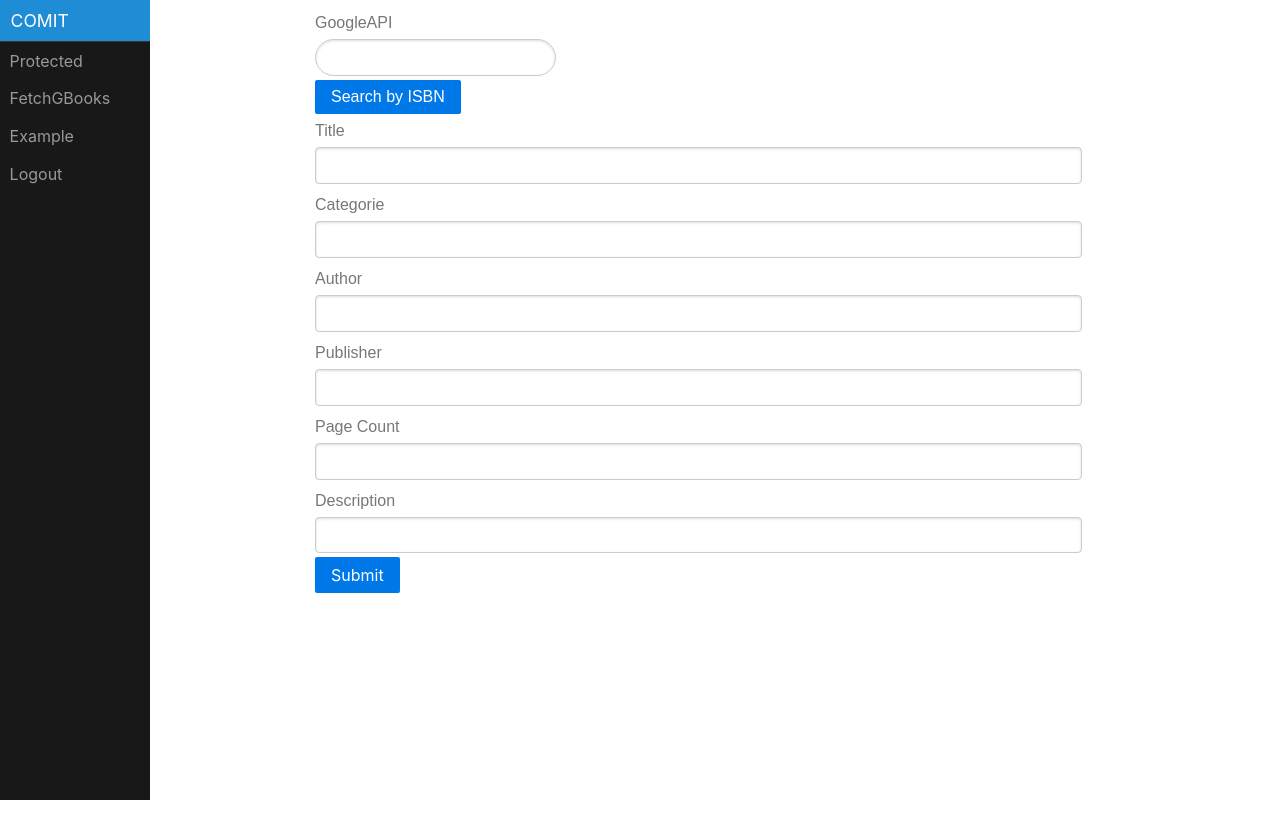
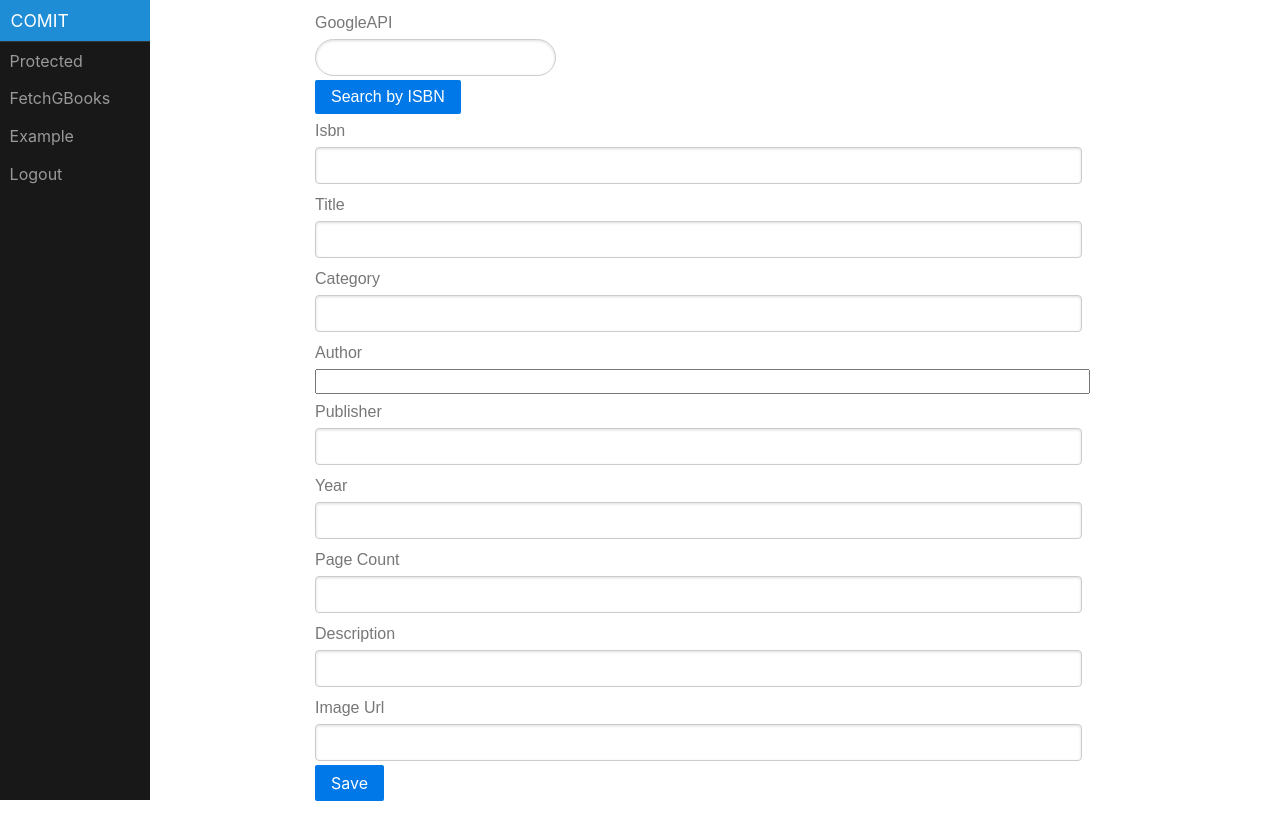
Before and after one commit to fabricioobregon/my-app, a React (Create React App) app: page /fetchgBooks in a window 1280 px wide. Shown: the top 840 px of the page. Before the commit the page ends 800 px from the top, so only its background shows below. Built offline with nearby package versions, Linux system fonts and the light colour scheme; sample sign-in values are in the browser's storage.

Commit message:
Fixing saving book to backend

```diff
--- a/src/bookcomponents/FetchGBooks.js
+++ b/src/bookcomponents/FetchGBooks.js
@@ -1,55 +1,55 @@
 import React, { useState, useEffect } from "react";
-import 'purecss/build/pure.css';
-import '../css/side-menu.css';
-
 
 export default function FetchGBooks(props){
     const [isbn, setIsbn] = useState("");
     const [fetchJSON, setFetchJSON] = useState(undefined);
+    const [responseJSON, setResponseJSON] = useState(undefined);
+    const [customIsbn, setCustomIsbn] = useState("");
     const [imageUrl, setImageUrl] = useState("");
     const [title, setTitle] = useState("");
-    const [categorie, setCategorie] = useState("");
+    const [category, setCategory] = useState("");
     const [year, setYear] = useState("");
     const [author, setAuthor] = useState("");
     const [publisher, setPublisher] = useState("");
     const [pageCount, setPageCount] = useState("");
     const [description, setDescription] = useState("");
 
-    useEffect(() => {
-        // Update the document title using the browser API
-        if(isbn === "" || isbn.length < 13){
+
+    // useEffect(() => {
+    //     if (fetchJSON === null){
+    //         populateForm();
+    //     }
+    // });
+
+    function callPopulateForm() {populateForm();}
+
+    function populateForm() {
+            if(isbn.length === 13 && fetchJSON.totalItems > 0){
+                setImageUrl(JSON.stringify(fetchJSON.items[0].volumeInfo.imageLinks.thumbnail).replace(/['"]+/g, ''));
+                setTitle(JSON.stringify(fetchJSON.items[0].volumeInfo.title).replace(/['"]+/g, ''));
+                setCategory(JSON.stringify(fetchJSON.items[0].volumeInfo.categories[0]).replace(/['"]+/g, ''));
+                setYear(JSON.stringify(fetchJSON.items[0].volumeInfo.publishedDate.substr(0, 4)).replace(/['"]+/g, ''));
+                setAuthor(JSON.stringify(fetchJSON.items[0].volumeInfo.authors[0]).replace(/['"]+/g, ''));
+                setPublisher(JSON.stringify(fetchJSON.items[0].volumeInfo.publisher).replace(/['"]+/g, ''));
+                setPageCount(JSON.stringify(fetchJSON.items[0].volumeInfo.pageCount).replace(/['"]+/g, ''));
+                setDescription(JSON.stringify(fetchJSON.items[0].volumeInfo.description).replace(/['"]+/g, ''));
+                setCustomIsbn(JSON.stringify(fetchJSON.items[0].volumeInfo.industryIdentifiers[0].identifier).replace(/['"]+/g, ''));
+            }else{
                 setFetchJSON("");
                 setImageUrl("");
                 setTitle("");
-            setCategorie("");
+                setCategory("");
                 setYear("");
                 setAuthor("");
                 setPublisher("");
                 setPageCount("");
                 setDescription("");
-        }else{
-            if(fetchJSON){
-                if(fetchJSON.totalItems > 0){
-                    setImageUrl(JSON.stringify(fetchJSON.items[0].volumeInfo.imageLinks.thumbnail));
-                    setTitle(JSON.stringify(fetchJSON.items[0].volumeInfo.title));
-                    setCategorie(JSON.stringify(fetchJSON.items[0].volumeInfo.categories[0]));
-                    setYear(JSON.stringify(fetchJSON.items[0].volumeInfo.publishedDate.substr(0, 4)));
-                    setAuthor(JSON.stringify(fetchJSON.items[0].volumeInfo.authors[0]));
-                    setPublisher(JSON.stringify(fetchJSON.items[0].volumeInfo.publisher));
-                    setPageCount(JSON.stringify(fetchJSON.items[0].volumeInfo.pageCount));
-                    setDescription(JSON.stringify(fetchJSON.items[0].volumeInfo.description));
+                setCustomIsbn("");
             }
+
         }
-        }
-    });
 
-    useEffect(() => {
-        // Update the document title using the browser API
-
-
-    });
-
-    function onSubmit(props) {
+    function requestGBooks(props) {
         props.preventDefault();
 
         if(isbn === "" || isbn.length < 13){
@@ -65,27 +65,75 @@ export default function FetchGBooks(props){
                         throw new Error('ISBN not found');
                     }
                 })
-                .then(json => {setFetchJSON(json);})
+                .then(json => {setFetchJSON(json);console.log("Here is your fetch " + responseJSON);callPopulateForm();})
+                .catch(error => {alert(error.message)});
+        }
+    }
+
+    function saveBook(props) {
+        props.preventDefault();
+        if(isbn.length === 13){
+
+            const token = JSON.parse(localStorage.getItem('Authentication'));
+            const userId = token == null ? "":token.id;
+
+            console.log(
+                JSON.stringify({
+                    isbn: customIsbn,
+                    title: title,
+                    description : description,
+                    imageUrl: imageUrl,
+                    publisher: publisher,
+                    year: year,
+                    category: category,
+                    pageCount: pageCount,
+                    authors: ([{name:author}]),
+                    customer_id: userId
+                })
+            )
+
+            fetch("http://localhost:9000/book/add", {
+                method: 'POST',
+                headers: {'Content-Type': 'application/json'},
+                body: JSON.stringify({
+                    isbn: customIsbn,
+                    title: title,
+                    description : description,
+                    imageUrl: imageUrl,
+                    publisher: publisher,
+                    year: year,
+                    category: category,
+                    pageCount: pageCount,
+                    authors: ([{name:author}]),
+                    customer_id: userId
+                })
+            })
+                .then(response =>  {
+                    if(response.ok) {
+                        alert("Your book was saved!");
+                        return response.json();
+                    } else {
+                        throw new Error('Error saving');
+                    }
+                })
+                .then(json => {setResponseJSON(json);})
                 .catch(error => {alert(error.message)});
         }
     }
 
     const changeIsbn = event => {setIsbn(event.target.value);}
+    const changeCustomIsbn = event => {setCustomIsbn(event.target.value);}
     const changeImageUrl = event => {setImageUrl(event.target.value);}
+    const changeYear = event => {setYear(event.target.value);}
     const changeTitle = event => {setTitle(event.target.value);}
-    const changeCategorie = event => {setCategorie(event.target.value);}
+    const changeCategory = event => {setCategory(event.target.value);}
     const changeAuthor = event => {setAuthor(event.target.value);}
     const changePublisher = event => {setPublisher(event.target.value);}
     const changePagecount = event => {setPageCount(event.target.value);}
     const changeDescription = event => {setDescription(event.target.value);}
 
+    return (
 
-
-
-
-
-
-    return (
 <div>
         <form className="pure-form pure-form-stacked">
             <fieldset>
@@ -93,13 +141,13 @@ export default function FetchGBooks(props){
                     <div className="pure-u-1 pure-u-md-1-3">
                         <label htmlFor="isbn">GoogleAPI</label>
                         <input type="text" id="isbn" className="pure-input-rounded" onChange={changeIsbn}/>
-                        <button type="submit" className="pure-button pure-button-primary" onClick={onSubmit}>Search by ISBN</button>
+                        <button type="submit" className="pure-button pure-button-primary" onClick={requestGBooks}>Search by ISBN</button>
                     </div>
 
-                    {/*<div className="pure-u-1 pure-u-md-1-3">*/}
-                    {/*    <label htmlFor="imageUrl">Image Url</label>*/}
-                    {/*    <input id="imageUrl" className="pure-u-23-24" type="text" value={imageUrl} onChange={changeTitle}/>*/}
-                    {/*</div>*/}
+                    <div className="pure-u-1 pure-u-md-1-3">
+                        <label htmlFor="customIsbn">Isbn</label>
+                        <input id="customIsbn" className="pure-u-23-24" type="text" value={customIsbn} onChange={changeCustomIsbn}/>
+                    </div>
 
                     <div className="pure-u-1 pure-u-md-1-3">
                         <label htmlFor="title">Title</label>
@@ -107,18 +155,23 @@ export default function FetchGBooks(props){
                     </div>
 
                     <div className="pure-u-1 pure-u-md-1-3">
-                        <label htmlFor="categorie">Categorie</label>
-                        <input id="categorie" className="pure-u-23-24" type="text" value={categorie} onChange={changeCategorie}/>
+                        <label htmlFor="category">Category</label>
+                        <input id="category" className="pure-u-23-24" type="text" value={category} onChange={changeCategory}/>
                     </div>
 
                     <div className="pure-u-1 pure-u-md-1-3">
                         <label htmlFor="author">Author</label>
-                        <input id="author" className="pure-u-23-24" type="email" required value={author} onChange={changeAuthor}/>
+                        <input id="author" className="pure-u-23-24" type="  email" required value={author} onChange={changeAuthor}/>
                     </div>
 
                     <div className="pure-u-1 pure-u-md-1-3">
                         <label htmlFor="publisher">Publisher</label>
                         <input id="publisher" className="pure-u-23-24" type="text" value={publisher} onChange={changePublisher}/>
+                    </div>
+
+                    <div className="pure-u-1 pure-u-md-1-3">
+                        <label htmlFor="year">Year</label>
+                        <input id="year" className="pure-u-23-24" type="text" value={year} onChange={changeYear}/>
                     </div>
 
                     <div className="pure-u-1 pure-u-md-1-3">
@@ -128,19 +181,22 @@ export default function FetchGBooks(props){
 
                     <div className="pure-u-1 pure-u-md-1-3">
                         <label htmlFor="description">Description</label>
-                        <input id="description" className="pure-u-23-24" type="text" value={description} onChange={changeIsbn}/>
+                        <input id="description" className="pure-u-23-24" type="text" value={description} onChange={changeDescription}/>
+                    </div>
+
+                    <div className="pure-u-1 pure-u-md-1-3">
+                        <label htmlFor="imageUrl">Image Url</label>
+                        <input id="imageUrl" className="pure-u-23-24" type="text" value={imageUrl} onChange={changeImageUrl}/>
                     </div>
 
                 </div>
 
-                <button type="submit" className="pure-button pure-button-primary">Submit</button>
+                <button type="submit" className="pure-button pure-button-primary" onClick={saveBook}>Save</button>
             </fieldset>
         </form>
 
 
 </div>
-
-
 
     );
 
```
Lines whose indentation alone changed are shown as unchanged.
